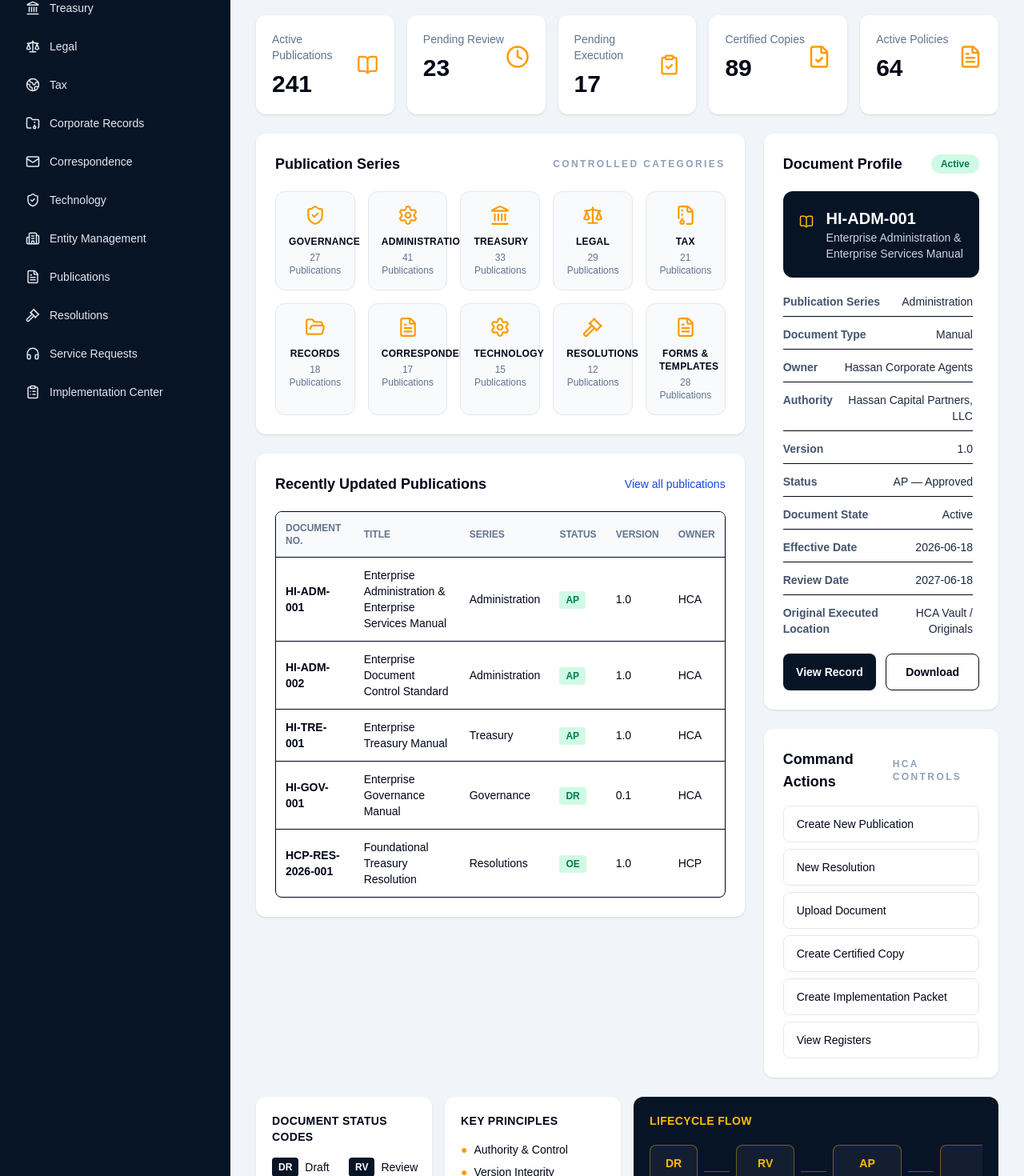
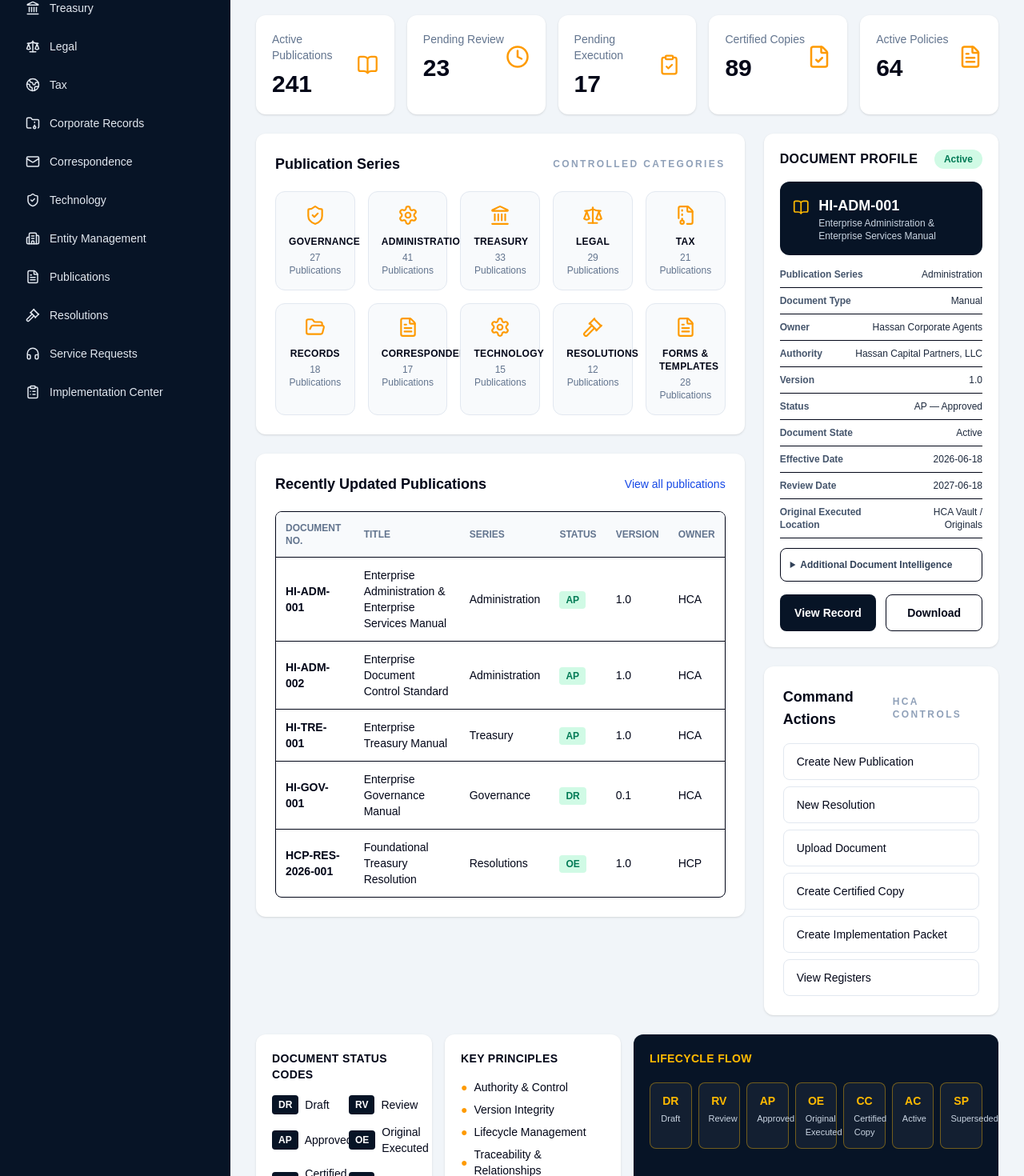
Before and after one commit to Hassan-Industries/hassan-industries-eos, a Next.js app in the folder portal/: page /governance-library in a window 1280 px wide. Shown: the part 285-1755 px from the top of the page at 80% size. Built offline with nearby package versions, Linux system fonts and the light colour scheme.

Commit message:
feat(egl): refine executive governance workspace

```diff
--- a/portal/components/governance-library/EGLKnowledgePanels.tsx
+++ b/portal/components/governance-library/EGLKnowledgePanels.tsx
@@ -47,18 +47,14 @@ export default function EGLKnowledgePanels() {
           Lifecycle Flow
         </h3>
 
-        <div className="mt-5 flex items-center gap-2 overflow-x-auto">
-          {lifecycleSteps.map(([code, label], index) => (
-            <div key={code} className="flex items-center gap-2">
-              <div className="rounded-lg border border-amber-400/40 bg-white/5 px-4 py-3 text-center">
-                <div className="text-sm font-bold text-amber-400">{code}</div>
-                <div className="mt-1 whitespace-nowrap text-xs text-slate-300">
-                  {label}
-                </div>
-              </div>
-              {index < lifecycleSteps.length - 1 && (
-                <div className="h-px w-8 bg-amber-400/40" />
-              )}
+        <div className="mt-5 grid grid-cols-7 gap-2">
+          {lifecycleSteps.map(([code, label]) => (
+            <div
+              key={code}
+              className="rounded-lg border border-amber-400/40 bg-white/5 px-3 py-3 text-center"
+            >
+              <div className="text-sm font-bold text-amber-400">{code}</div>
+              <div className="mt-1 text-[11px] text-slate-300">{label}</div>
             </div>
           ))}
         </div>
--- a/portal/components/governance-library/PublicationDetailsPreview.tsx
+++ b/portal/components/governance-library/PublicationDetailsPreview.tsx
@@ -1,37 +1,57 @@
 import { BookOpen, detailPreview } from "@/data/governanceLibrary";
 
 export default function PublicationDetailsPreview() {
+  const primaryFields = detailPreview.slice(0, 10);
+  const secondaryFields = detailPreview.slice(10);
+
   return (
-    <div className="rounded-xl bg-white p-6 shadow">
+    <div className="rounded-xl bg-white p-5 shadow">
       <div className="flex items-center justify-between">
-        <h2 className="text-lg font-bold">Document Profile</h2>
+        <h2 className="text-base font-bold uppercase tracking-wide">
+          Document Profile
+        </h2>
         <span className="rounded-full bg-emerald-100 px-3 py-1 text-xs font-semibold text-emerald-700">
           Active
         </span>
       </div>
 
-      <div className="mt-5 rounded-xl bg-[#071426] p-5 text-white">
-        <div className="flex items-start gap-4">
-          <BookOpen className="text-amber-400" size={36} />
+      <div className="mt-4 rounded-xl bg-[#071426] p-4 text-white">
+        <div className="flex items-start gap-3">
+          <BookOpen className="text-amber-400" size={32} />
           <div>
-            <h3 className="text-xl font-bold">HI-ADM-001</h3>
-            <p className="text-sm text-slate-300">
+            <h3 className="text-lg font-bold">HI-ADM-001</h3>
+            <p className="text-xs text-slate-300">
               Enterprise Administration & Enterprise Services Manual
             </p>
           </div>
         </div>
       </div>
 
-      <div className="mt-5 max-h-[430px] space-y-3 overflow-y-auto pr-2 text-sm">
-        {detailPreview.map(([label, value]) => (
-          <div key={label} className="flex justify-between gap-4 border-b pb-2">
+      <div className="mt-4 space-y-2 text-xs">
+        {primaryFields.map(([label, value]) => (
+          <div key={label} className="flex justify-between gap-3 border-b pb-2">
             <span className="font-semibold text-slate-600">{label}</span>
             <span className="text-right text-slate-800">{value}</span>
           </div>
         ))}
       </div>
 
-      <div className="mt-5 grid grid-cols-2 gap-3">
+      <details className="mt-3 rounded-lg border p-3 text-xs">
+        <summary className="cursor-pointer font-semibold text-slate-700">
+          Additional Document Intelligence
+        </summary>
+
+        <div className="mt-3 space-y-2">
+          {secondaryFields.map(([label, value]) => (
+            <div key={label} className="flex justify-between gap-3 border-b pb-2">
+              <span className="font-semibold text-slate-600">{label}</span>
+              <span className="text-right text-slate-800">{value}</span>
+            </div>
+          ))}
+        </div>
+      </details>
+
+      <div className="mt-4 grid grid-cols-2 gap-3">
         <button className="rounded-lg bg-[#071426] px-4 py-3 text-sm font-semibold text-white">
           View Record
         </button>
--- a/portal/components/governance-library/RelationshipPanel.tsx
+++ b/portal/components/governance-library/RelationshipPanel.tsx
@@ -8,7 +8,7 @@ export default function RelationshipPanel() {
       </h3>
 
       <div className="mt-5 rounded-lg border border-dashed border-slate-300 bg-slate-50 p-5">
-        <div className="mx-auto w-fit rounded-full bg-[#071426] px-5 py-2 text-sm font-bold text-white">
+        <div className="mx-auto flex h-20 w-20 items-center justify-center rounded-full bg-[#071426] text-center text-xs font-bold text-white">
           Publication
         </div>
 
@@ -22,10 +22,6 @@ export default function RelationshipPanel() {
             </div>
           ))}
         </div>
-
-        <p className="mt-4 text-center text-xs text-slate-500">
-          Interactive relationship diagram coming in a future implementation.
-        </p>
       </div>
     </div>
   );
```
